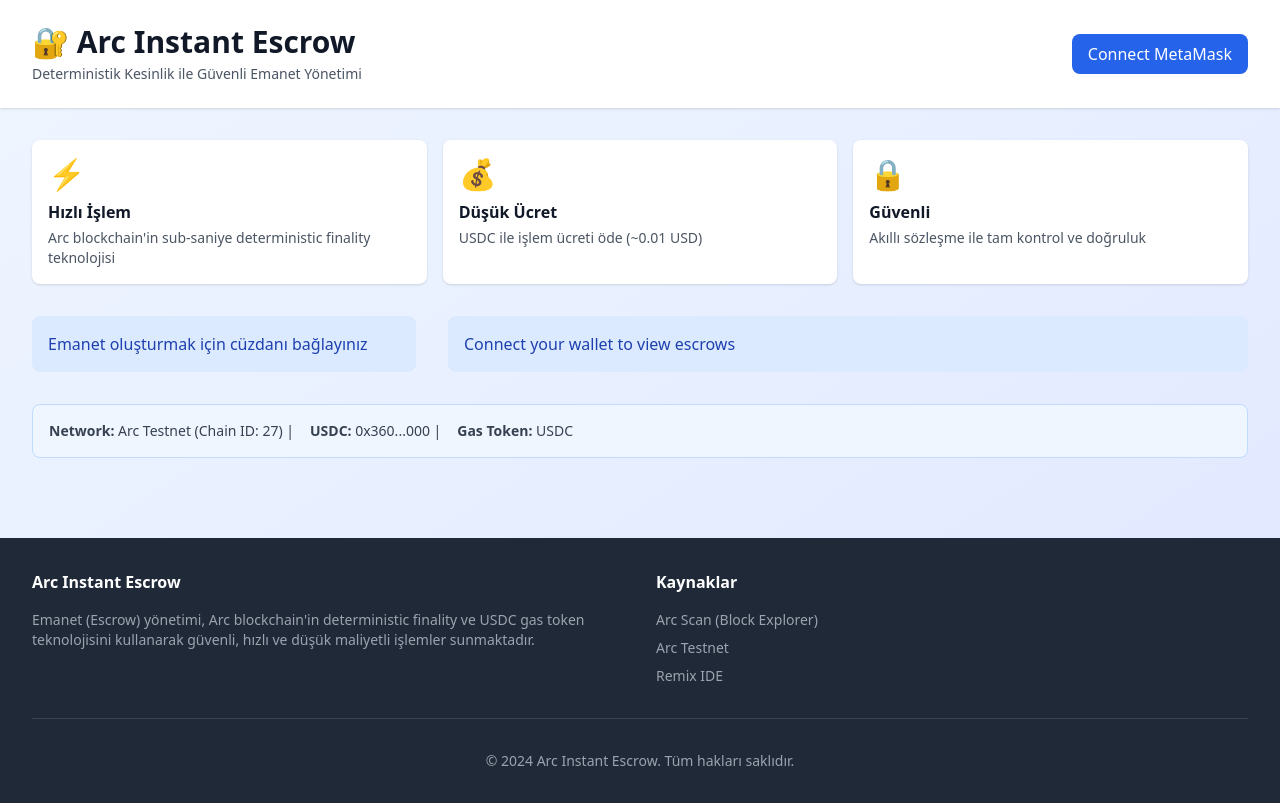
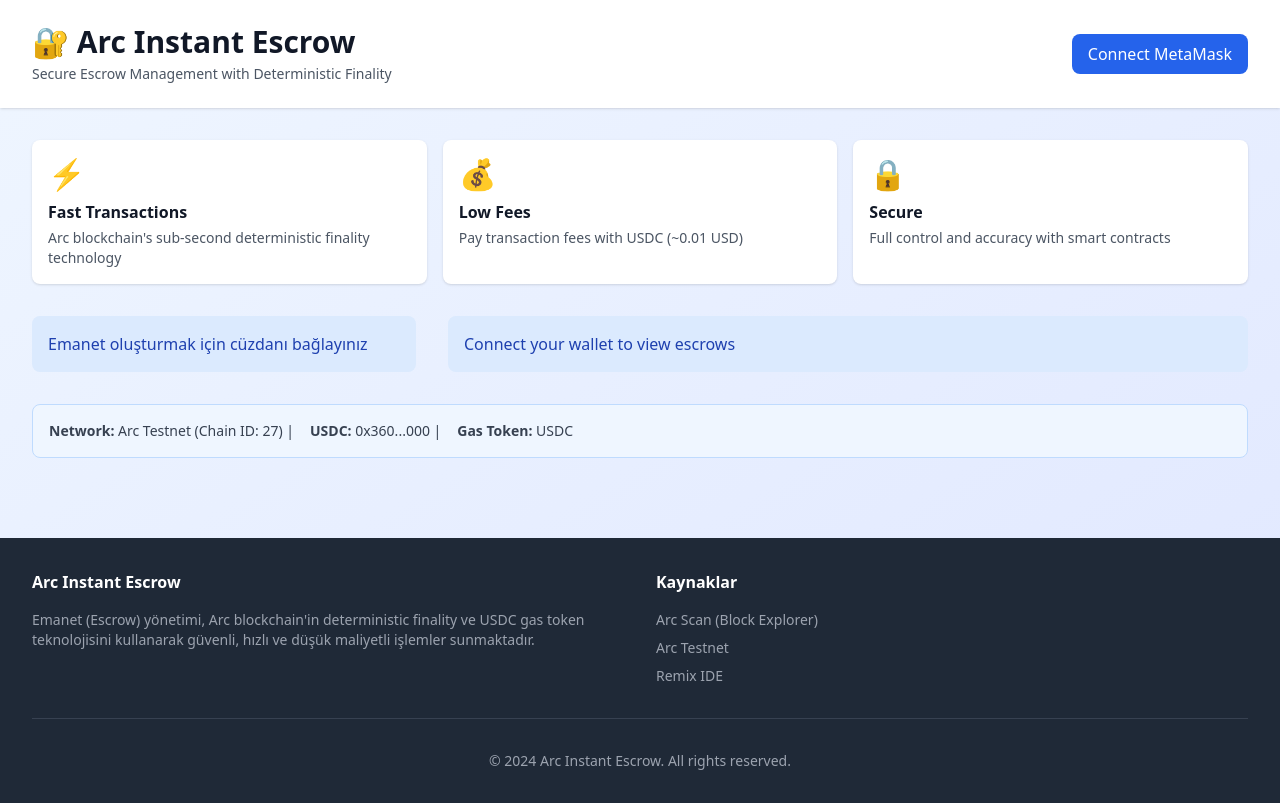
Before and after one commit to ezraike/instant-escrow-ui, a Next.js app: page / in a window 1280 px wide. Built offline with nearby package versions, Linux system fonts and the light colour scheme.

Commit message:
feat: translate marketing content and metadata to English

```diff
--- a/app/layout.tsx
+++ b/app/layout.tsx
@@ -3,7 +3,7 @@ import '@/app/globals.css';
 
 export const metadata: Metadata = {
   title: 'Arc Instant Escrow',
-  description: 'Arc blockchain emanet yönetim sistemi',
+  description: 'Secure escrow management system on Arc blockchain',
 };
 
 export default function RootLayout({
@@ -12,7 +12,7 @@ export default function RootLayout({
   children: React.ReactNode;
 }) {
   return (
-    <html lang="tr">
+    <html lang="en">
       <body className="bg-gray-50">{children}</body>
     </html>
   );
--- a/app/page.tsx
+++ b/app/page.tsx
@@ -5,8 +5,8 @@ import { EscrowList } from '@/components/EscrowList';
 import type { Metadata } from 'next';
 
 export const metadata: Metadata = {
-  title: 'Arc Instant Escrow - Emanet Yönetim Sistemi',
-  description: 'Arc Testnet üzerinde deterministik kesinlik ile güvenli emanet yönetimi',
+  title: 'Arc Instant Escrow - Secure Escrow Management',
+  description: 'Secure escrow management with deterministic finality on Arc Testnet',
 };
 
 export default function Home() {
@@ -21,7 +21,7 @@ export default function Home() {
                 🔐 Arc Instant Escrow
               </h1>
               <p className="text-gray-600 text-sm mt-1">
-                Deterministik Kesinlik ile Güvenli Emanet Yönetimi
+                Secure Escrow Management with Deterministic Finality
               </p>
             </div>
             <WalletButton />
@@ -34,23 +34,23 @@ export default function Home() {
           <div className="grid grid-cols-1 md:grid-cols-3 gap-4 mb-8">
             <div className="bg-white p-4 rounded-lg shadow">
               <div className="text-3xl mb-2">⚡</div>
-              <h3 className="font-semibold text-gray-900">Hızlı İşlem</h3>
+              <h3 className="font-semibold text-gray-900">Fast Transactions</h3>
               <p className="text-sm text-gray-600 mt-1">
-                Arc blockchain'in sub-saniye deterministic finality teknolojisi
+                Arc blockchain's sub-second deterministic finality technology
               </p>
             </div>
             <div className="bg-white p-4 rounded-lg shadow">
               <div className="text-3xl mb-2">💰</div>
-              <h3 className="font-semibold text-gray-900">Düşük Ücret</h3>
+              <h3 className="font-semibold text-gray-900">Low Fees</h3>
               <p className="text-sm text-gray-600 mt-1">
-                USDC ile işlem ücreti öde (~0.01 USD)
+                Pay transaction fees with USDC (~0.01 USD)
               </p>
             </div>
             <div className="bg-white p-4 rounded-lg shadow">
               <div className="text-3xl mb-2">🔒</div>
-              <h3 className="font-semibold text-gray-900">Güvenli</h3>
+              <h3 className="font-semibold text-gray-900">Secure</h3>
               <p className="text-sm text-gray-600 mt-1">
-                Akıllı sözleşme ile tam kontrol ve doğruluk
+                Full control and accuracy with smart contracts
               </p>
             </div>
           </div>
@@ -125,7 +125,7 @@ export default function Home() {
               </div>
             </div>
             <div className="border-t border-gray-700 mt-8 pt-8 text-center text-gray-400 text-sm">
-              <p>© 2024 Arc Instant Escrow. Tüm hakları saklıdır.</p>
+              <p>© 2024 Arc Instant Escrow. All rights reserved.</p>
             </div>
           </div>
         </footer>
```
